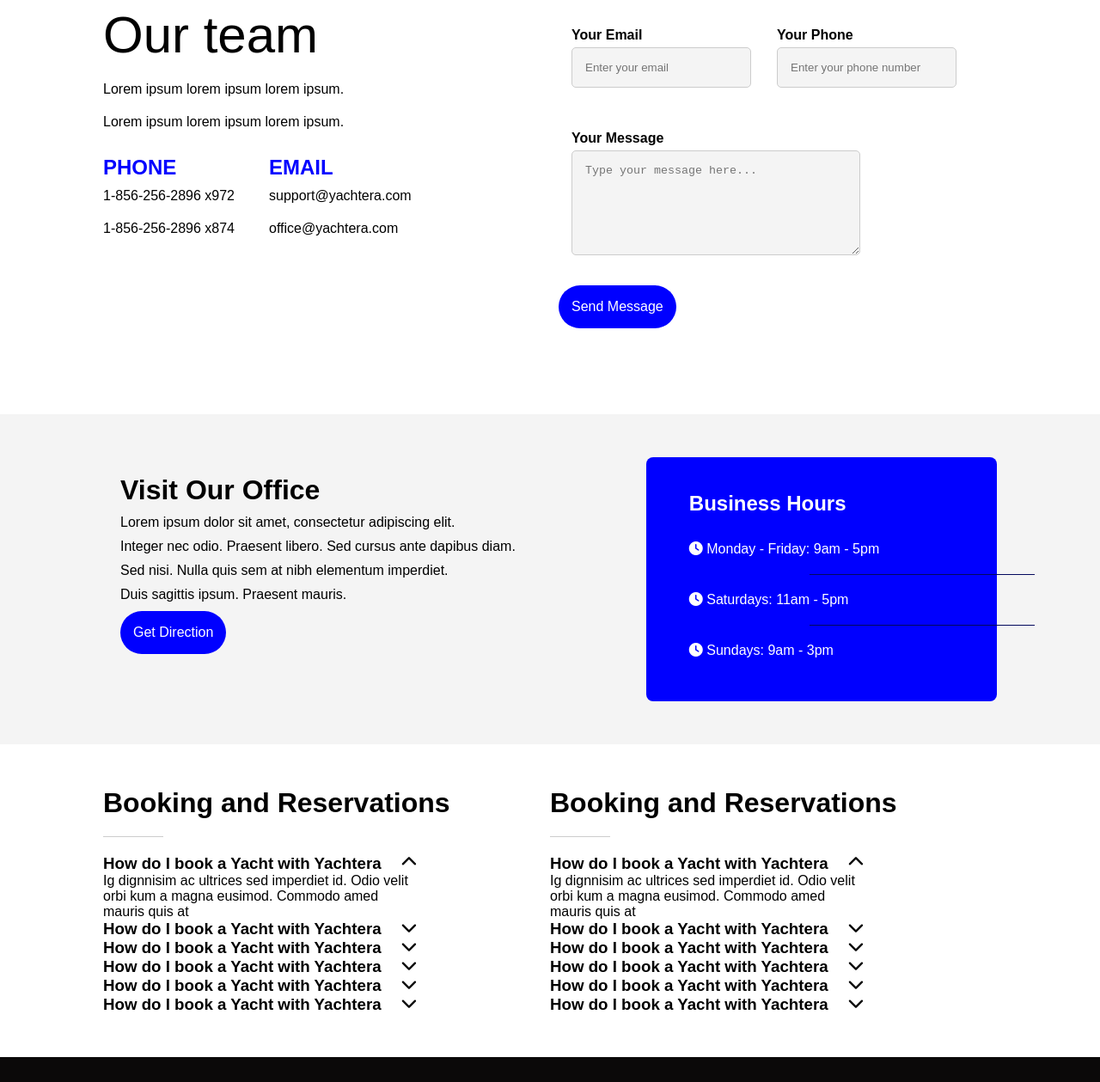
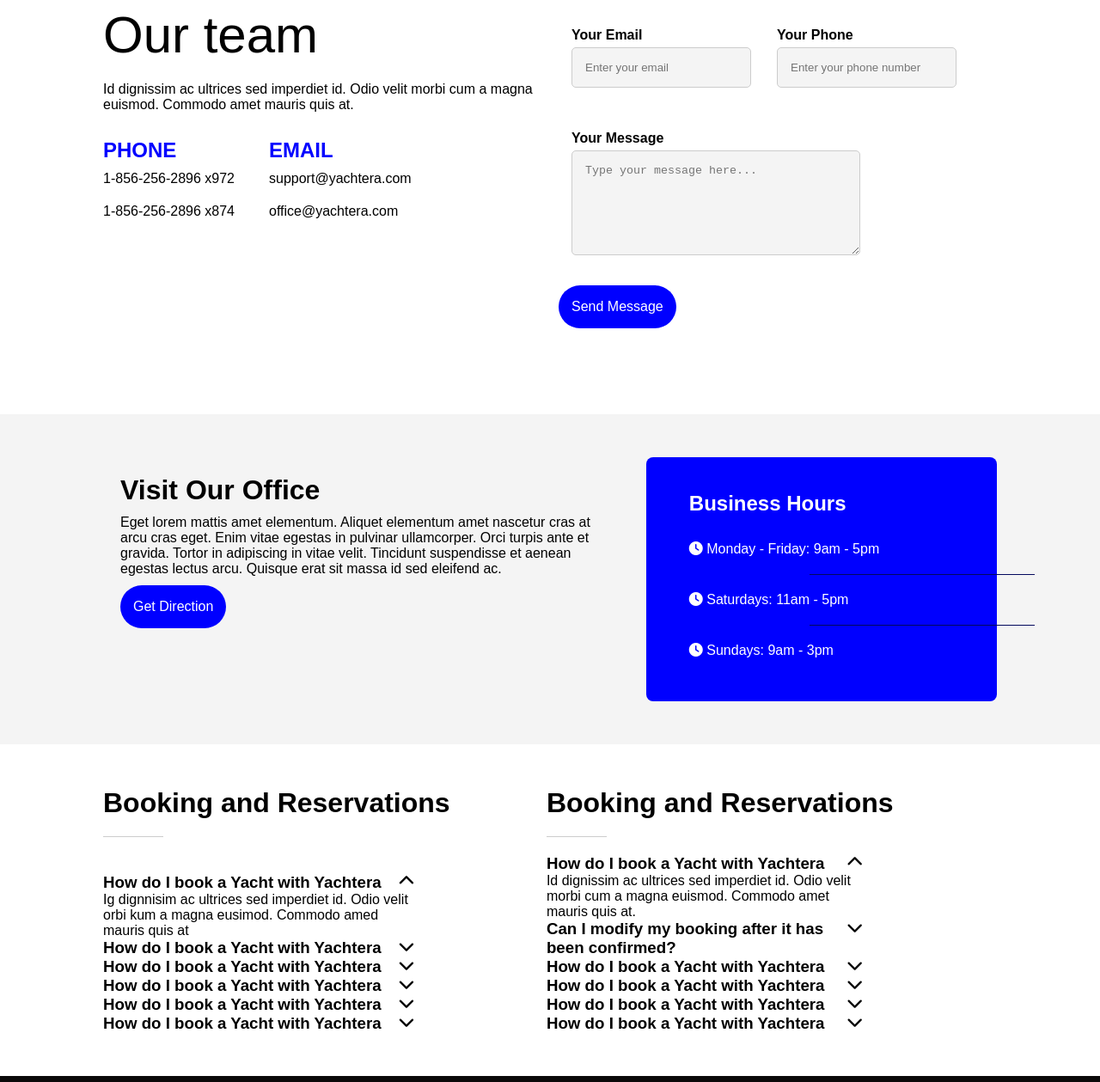
Before and after one commit to Enisd1/yachtera, a plain HTML site: page contact.html in a window 1280 px wide. Shown: the part 741-2000 px from the top of the page at 86% size. Drawn offline with Linux system fonts and the light colour scheme.

Commit message:
added yachtera logo at header

```diff
--- a/contact.html
+++ b/contact.html
@@ -27,8 +27,9 @@
 
     <nav class="navbar">
         <div class="logo">
+            <!-- <img src="logo.png" alt="Yachtera Logo" class="logo-image">  Add your logo image path -->
+            <!-- <span class="logo-text">YACHTERA</span> -->
             <img src="logo.png" alt="Yachtera Logo" class="logo-image"> <!-- Add your logo image path -->
-            <span class="logo-text">YACHTERA</span>
         </div>
         <ul class="nav-links">
             <li><a href="#">HOME</a></li>
@@ -52,8 +53,7 @@
         <div class="contact-details">
             <h1>Get in touch with </h1>
             <h1>Our team</h1>
-            <p>Lorem ipsum lorem ipsum lorem ipsum.</p>
-            <p>Lorem ipsum lorem ipsum lorem ipsum.</p>
+            <p>Id dignissim ac ultrices sed imperdiet id. Odio velit morbi cum a magna euismod. Commodo amet mauris quis at.</p>
             <div class="contact-info">
                 <div class="info-section">
                     <h2>PHONE</h2>
@@ -103,10 +103,7 @@
     <div class="container">
         <div class="visit-office">
             <h1>Visit Our Office</h1>
-            <p>Lorem ipsum dolor sit amet, consectetur adipiscing elit.</p>
-            <p>Integer nec odio. Praesent libero. Sed cursus ante dapibus diam.</p>
-            <p>Sed nisi. Nulla quis sem at nibh elementum imperdiet.</p>
-            <p>Duis sagittis ipsum. Praesent mauris.</p>
+            <p>Eget lorem mattis amet elementum. Aliquet elementum amet nascetur cras at arcu cras eget. Enim vitae egestas in pulvinar ullamcorper. Orci turpis ante et gravida. Tortor in adipiscing in vitae velit. Tincidunt suspendisse et aenean egestas lectus arcu. Quisque erat sit massa id sed eleifend ac.</p>
             <button class="get-direction-button">Get Direction</button>
         </div>
         <div class="business-hours">
@@ -174,12 +171,12 @@
                         How do I book a Yacht with Yachtera <i class="fas fa-chevron-up"></i>
                     </h3>
                     <p class="faq-answer">
-                        Ig dignnisim ac ultrices sed imperdiet id. Odio velit orbi kum a magna eusimod. Commodo amed mauris quis at
+                        Id dignissim ac ultrices sed imperdiet id. Odio velit morbi cum a magna euismod. Commodo amet mauris quis at.
                     </p>
                 </div>
                 <div class="faq-item">
                     <h3 class="faq-question">
-                        How do I book a Yacht with Yachtera <i class="fas fa-chevron-down"></i>
+                        Can I modify my booking after it has been confirmed? <i class="fas fa-chevron-down"></i>
                     </h3>
                 </div>
                 <div class="faq-item">
--- a/css/style.css
+++ b/css/style.css
@@ -36,7 +36,7 @@ body {
 }
 
 .logo-image {
-    height: 80px; /* Adjust as needed */
+    height: 30px;
     margin-right: 10px;
 }
 
```
Also changed, not shown: Logo.png (added).
